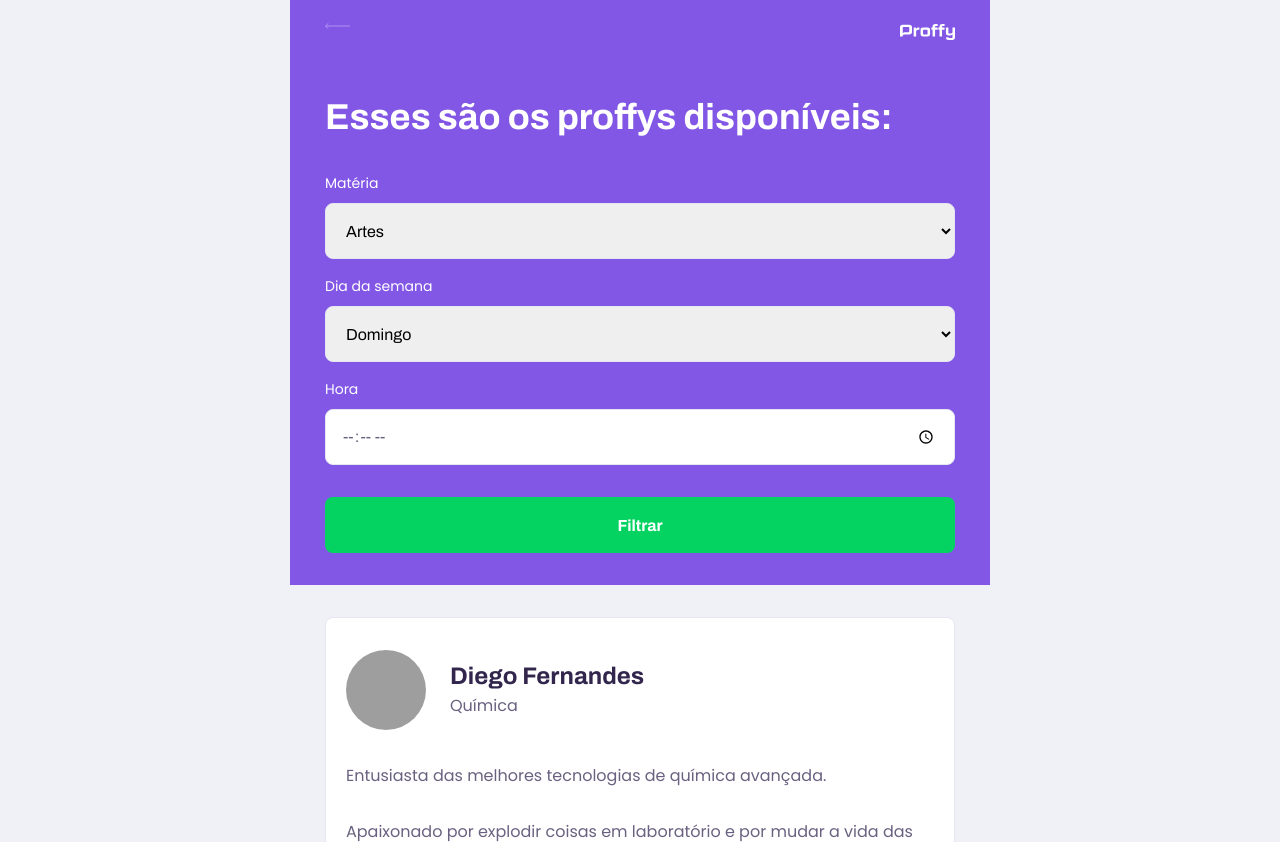
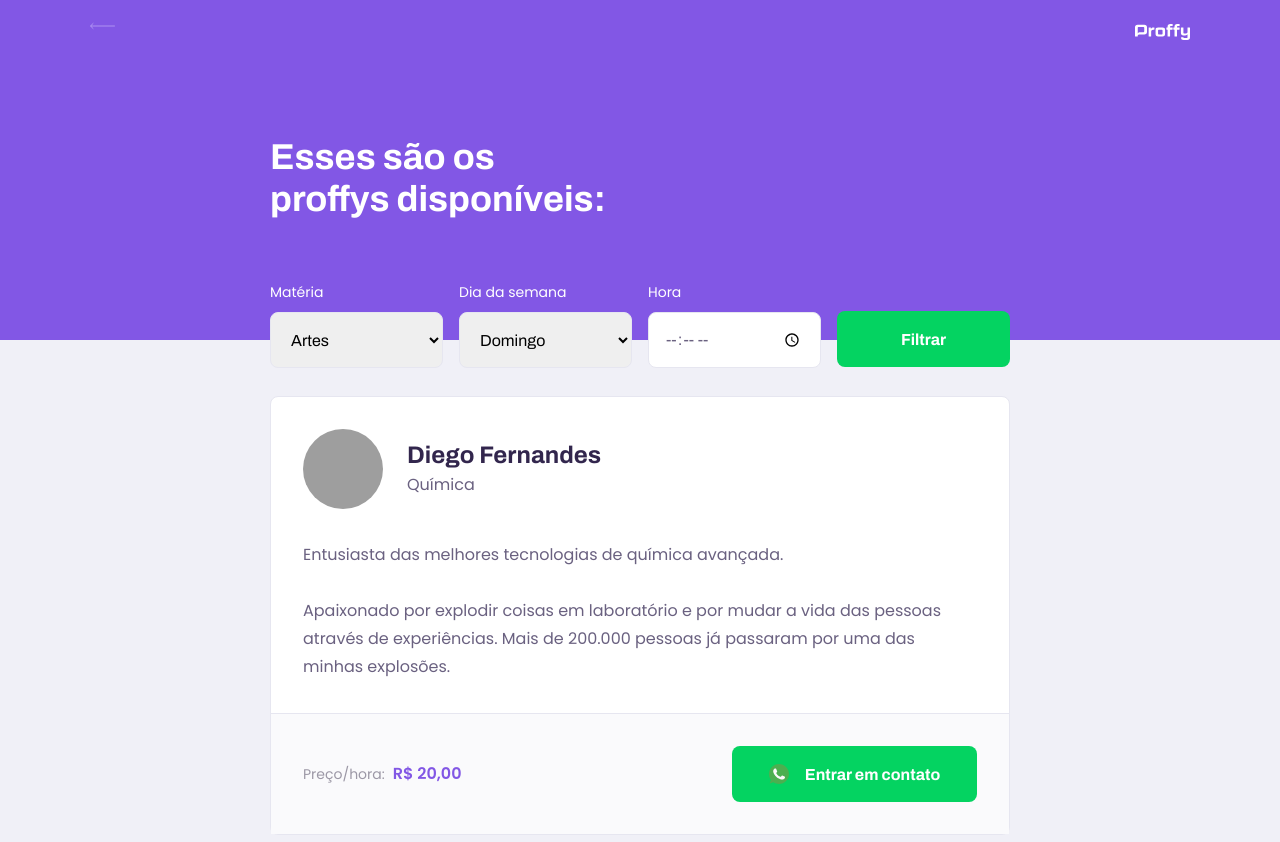
Before and after one commit to vlctornunes/nlw2, a plain HTML site: page study.html in a window 1280 px wide. Shown: the top 842 px of the page. Drawn offline with Linux system fonts and the light colour scheme; grey boxes are pictures that could not be loaded.

Commit message:
Proffys articles responsive

```diff
--- a/styles/partials/page-study.css
+++ b/styles/partials/page-study.css
@@ -37,6 +37,8 @@
 .page-header .header-content {
     width: 90%;
     margin: 3.2rem auto;
+
+    position: relative;
 
 }
 
@@ -163,7 +165,7 @@
     margin-top: 0.4rem;
 }
 
-.teacher-item p {
+.teacher-item > p {
     padding: 0 2rem;
     font-size: 1.6rem;
     line-height: 2.8rem;
@@ -218,3 +220,76 @@
 .teacher-item footer button:hover {
     background: var(--color-secondary-dark);
 }
+
+@media (min-width:700px) {
+    #page-study #container {
+        max-width: 100vw;
+    }
+
+    .page-header {
+        height: 340px;
+    }
+
+    .page-header .top-bar-container {
+        max-width: 1100px;
+    }
+
+    .page-header .header-content {
+        max-width: 740px;
+
+        margin: 0 auto;
+
+        flex: 1 1;
+        padding-bottom: 48px;
+        display: flex;
+        flex-direction: column;
+        justify-content: center;
+    }
+
+    .page-header .header-content strong {
+        max-width: 350px;
+    }
+
+    .teacher-item header,
+    .teacher-item footer {
+        padding: 32px;
+    }
+
+    #search-teachers {
+        display: grid;
+        grid-template-columns: repeat(4, 1fr);
+        gap: 16px;
+
+        position: absolute;
+        bottom: -28px;
+    }
+
+    #page-study main {
+        padding: 32px 0;
+        max-width: 740px;
+        margin: 0 auto;
+    }
+
+    #search-teachers .select-block {
+        margin-bottom: 0;
+    }
+
+    .teacher-item > p {
+        padding: 0 32px;
+    }
+
+    .teacher-item footer p strong {
+        display: initial;
+        margin-left: 8px;
+    }
+
+    .teacher-item footer button {
+        width: 245px;
+        font-size: 16px;
+        justify-content: center;
+    }
+
+    .teacher-item footer button img {
+        margin-right: 16px;
+    }
+}
```
